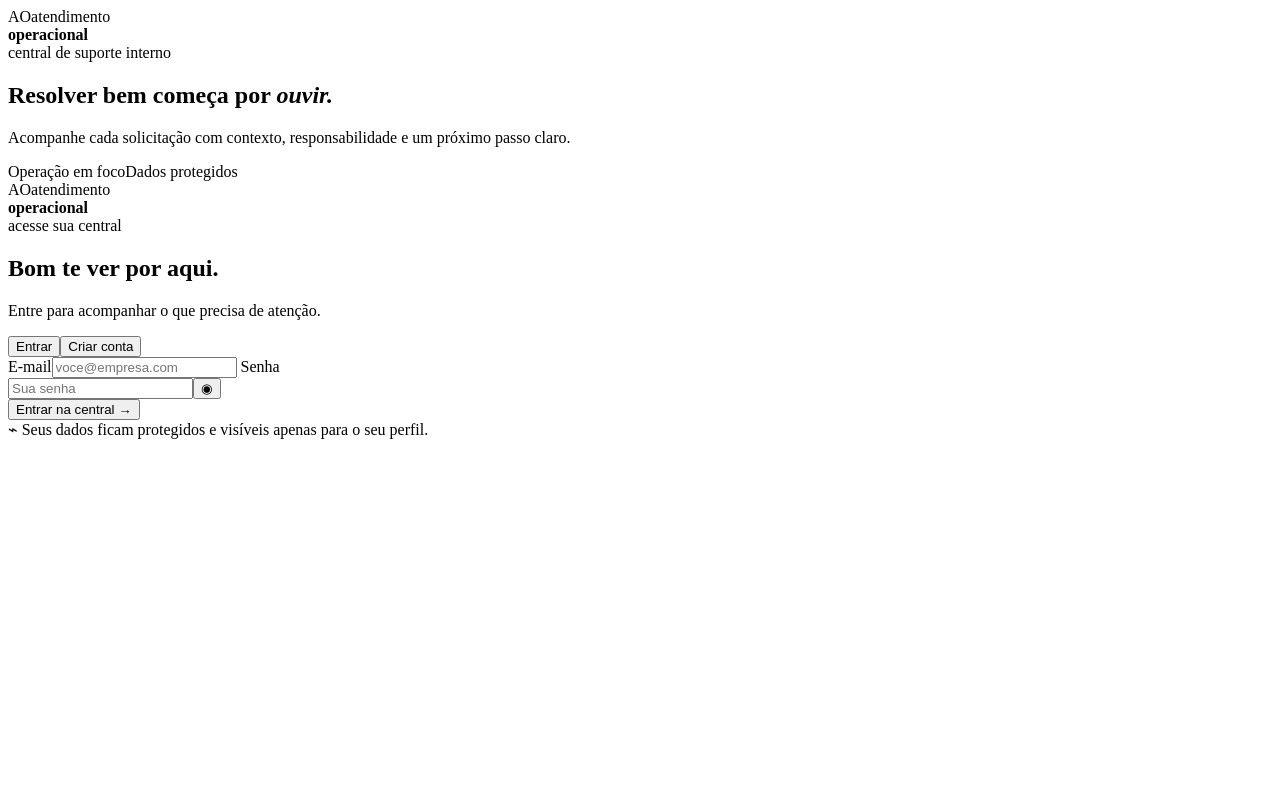
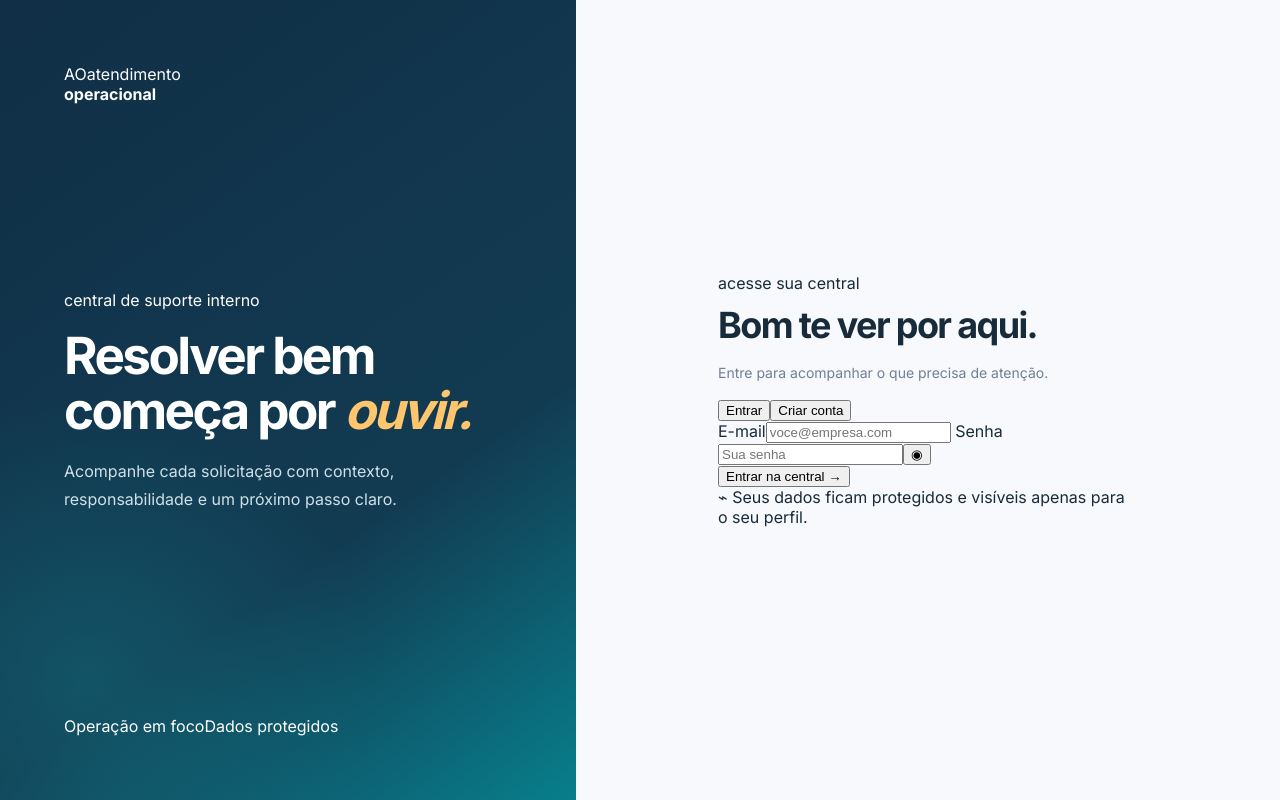
Before and after one commit to italogabriels4mini-ai/Atendimento-operacional-projeto-de-T.I, a website: page public/index.html in a window 1280 px wide. Drawn offline with Linux system fonts and the light colour scheme; no server answers.

Commit message:
colocando mais coisa

```diff
--- a/public/css/style.css
+++ b/public/css/style.css
@@ -15,3 +15,102 @@
 .modal-backdrop.hidden {
     display: none !important;
 }
+
+/* Evita que os elementos ultrapassem a tela */
+*,
+*::before,
+*::after {
+    box-sizing: border-box;
+}
+
+html {
+    min-height: 100%;
+}
+
+body {
+    margin: 0;
+    min-height: 100vh;
+    font-family: Inter, Arial, sans-serif;
+    color: #172b3a;
+    background: #f4f7fb;
+}
+
+/* Tela de login */
+.auth-screen:not(.hidden) {
+    display: grid;
+    grid-template-columns: minmax(0, 0.9fr) minmax(0, 1.1fr);
+    min-height: 100vh;
+    width: 100%;
+    background: #f7f9fc;
+}
+
+.auth-visual {
+    position: relative;
+    display: flex;
+    flex-direction: column;
+    justify-content: space-between;
+    min-width: 0;
+    overflow: hidden;
+    padding: clamp(28px, 5vw, 64px);
+    color: #fff;
+    background:
+        radial-gradient(
+            circle at 15% 85%,
+            rgba(20, 150, 157, 0.28),
+            transparent 34%
+        ),
+        linear-gradient(145deg, #102f46, #123b52 65%, #087f8c);
+}
+
+.auth-visual-copy {
+    position: relative;
+    z-index: 1;
+    max-width: 460px;
+    margin: auto 0;
+}
+
+.auth-visual-copy h1 {
+    font-size: clamp(36px, 4vw, 58px);
+    line-height: 1.08;
+    letter-spacing: -0.05em;
+    margin: 18px 0;
+}
+
+.auth-visual-copy h1 em {
+    color: #ffc66e;
+}
+
+.auth-visual-copy p {
+    color: #d0e0e8;
+    line-height: 1.8;
+    max-width: 390px;
+}
+
+.auth-card-wrap {
+    display: flex;
+    align-items: center;
+    justify-content: center;
+    min-width: 0;
+    padding: clamp(24px, 5vw, 70px);
+}
+
+.auth-card {
+    width: 100%;
+    max-width: 420px;
+}
+
+.auth-mobile-brand {
+    display: none;
+}
+
+.auth-heading h2 {
+    margin: 10px 0;
+    font-size: clamp(28px, 3vw, 36px);
+    letter-spacing: -0.045em;
+}
+
+.auth-heading p {
+    color: #718096;
+    font-size: 14px;
+    line-height: 1.7;
+}
```
